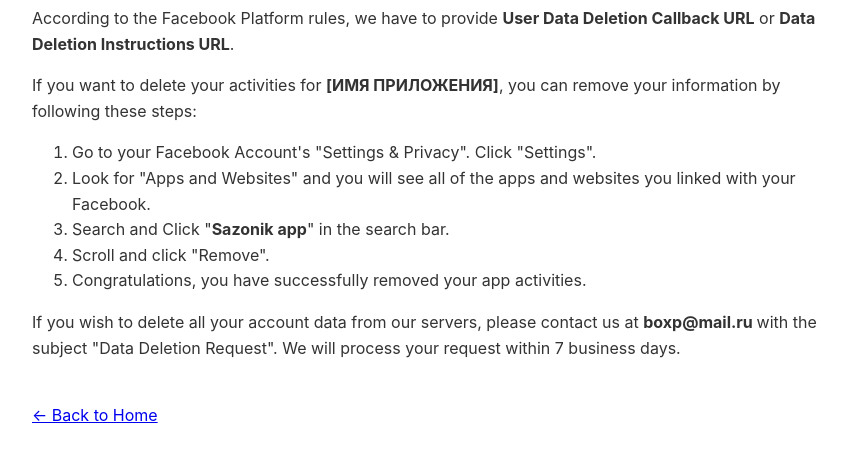
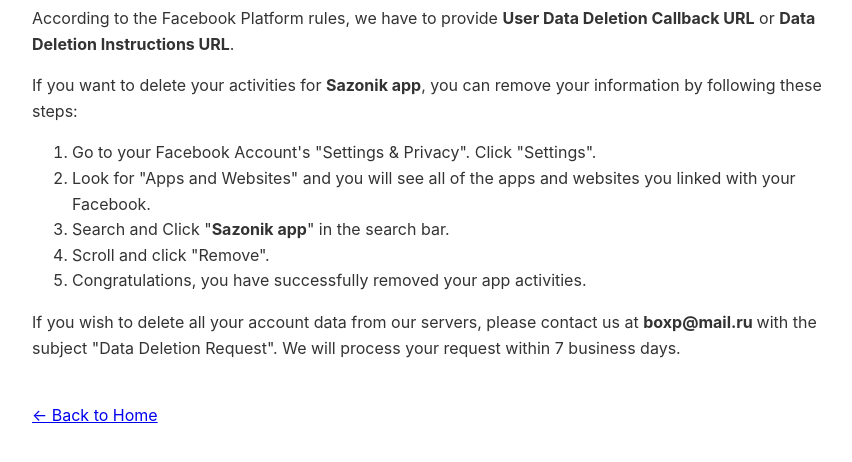
Before and after one commit to DreamerBY/policy, a plain HTML site: page data-deletion.html in a window 1280 px wide. Shown: the part 128-590 px from the top of the page, without its empty margins (208-1060 px from the left). Drawn offline with Linux system fonts and the light colour scheme.

Commit message:
Update data-deletion.html

```diff
--- a/data-deletion.html
+++ b/data-deletion.html
@@ -3,7 +3,7 @@
 <head>
     <meta charset="UTF-8">
     <meta name="viewport" content="width=device-width, initial-scale=1.0">
-    <title>Data Deletion Instructions - [ИМЯ ПРИЛОЖЕНИЯ]</title>
+    <title>Data Deletion Instructions - Sazonik app</title>
     <style>
         body { font-family: -apple-system, BlinkMacSystemFont, "Segoe UI", Roboto, Arial, sans-serif; line-height: 1.6; max-width: 800px; margin: 0 auto; padding: 40px 20px; color: #333; }
         h1 { color: #1877f2; }
@@ -12,7 +12,7 @@
 <body>
     <h1>Data Deletion Instructions</h1>
     <p>According to the Facebook Platform rules, we have to provide <strong>User Data Deletion Callback URL</strong> or <strong>Data Deletion Instructions URL</strong>.</p>
-    <p>If you want to delete your activities for <strong>[ИМЯ ПРИЛОЖЕНИЯ]</strong>, you can remove your information by following these steps:</p>
+    <p>If you want to delete your activities for <strong>Sazonik app</strong>, you can remove your information by following these steps:</p>
     <ol>
         <li>Go to your Facebook Account's "Settings & Privacy". Click "Settings".</li>
         <li>Look for "Apps and Websites" and you will see all of the apps and websites you linked with your Facebook.</li>
```
